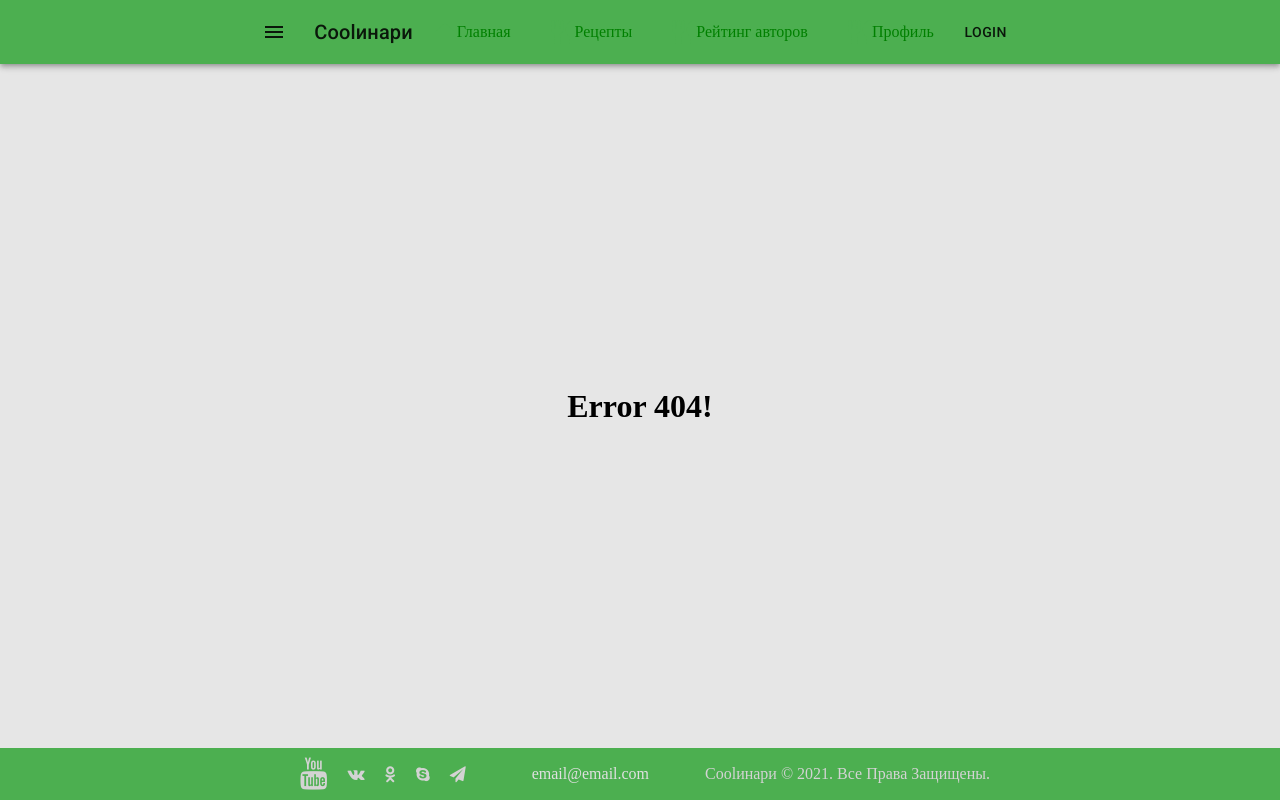
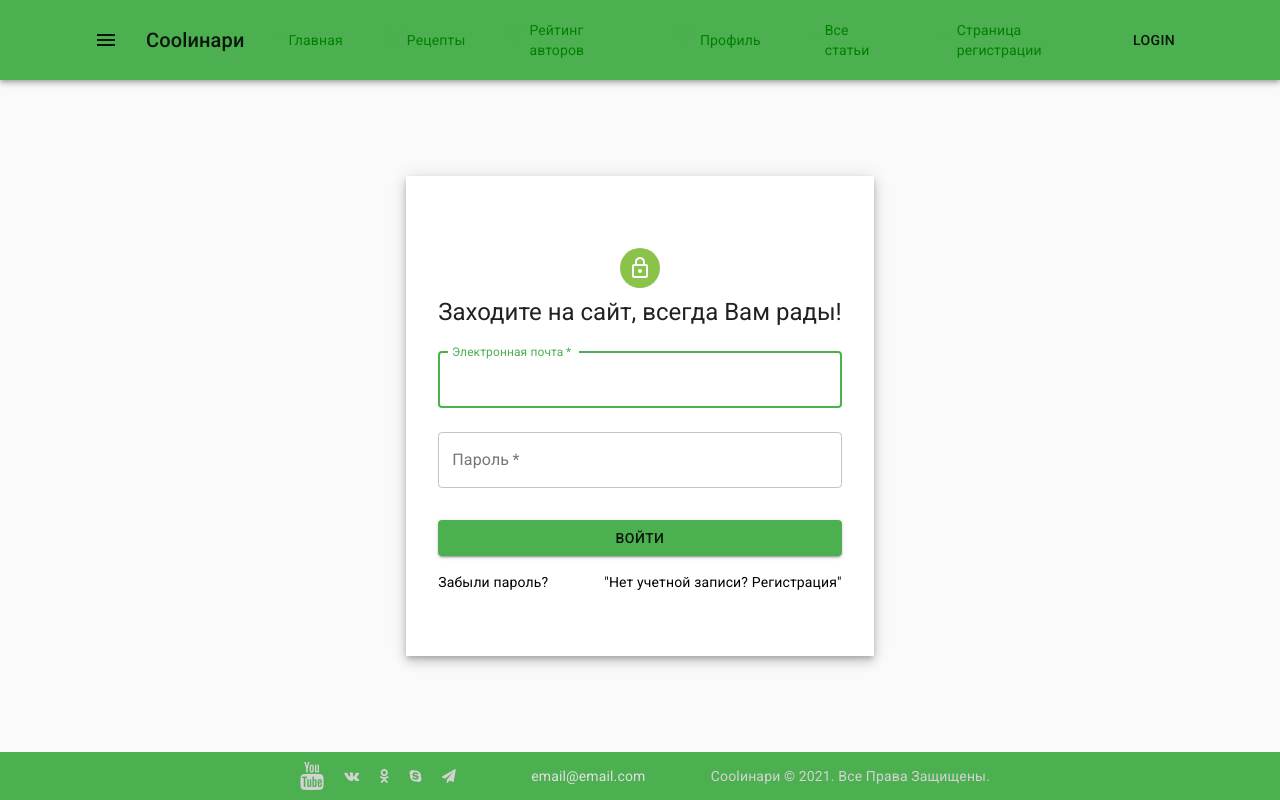
Before and after one commit to danteast/cooking_site, a React (Create React App) app: page /login in a window 1280 px wide. Before the commit this address had no page. Built offline with nearby package versions, Linux system fonts and the light colour scheme.

Commit message:
добавил страницу регистрации и все статьи(пока пустая)

```diff
--- a/src/components/Menu.jsx
+++ b/src/components/Menu.jsx
@@ -41,6 +41,18 @@ const Menu = () => {
                     <Heading>Профиль</Heading>
                 </LinkDiv>
             </NavLink>
+            <NavLink exact to='/AllArticles' activeClassName={selected_link}>
+                <LinkDiv>
+                    <HomeIcon color='primary' />
+                    <Heading>Все статьи</Heading>
+                </LinkDiv>
+            </NavLink>
+            <NavLink exact to='/WelcomePage' activeClassName={selected_link}>
+                <LinkDiv>
+                    <HomeIcon color='primary' />
+                    <Heading>Страница регистрации</Heading>
+                </LinkDiv>
+            </NavLink>
         </div>
     );
 };
--- /dev/null
+++ b/src/pages/AllArticles.jsx
@@ -0,0 +1,11 @@
+import React from 'react';
+
+const AllArticles = () => {
+    return (
+        <div>
+            <h1>Все статьи</h1>
+        </div>
+    );
+}
+
+export default AllArticles;
--- /dev/null
+++ b/src/pages/Login.jsx
@@ -0,0 +1,115 @@
+import React from 'react';
+import Paper from '@material-ui/core/Paper';
+import CssBaseline from '@material-ui/core/CssBaseline';
+import TextField from '@material-ui/core/TextField';
+import Avatar from '@material-ui/core/Avatar';
+import Button from '@material-ui/core/Button';
+import Grid from '@material-ui/core/Grid';
+import Typography from '@material-ui/core/Typography';
+import Link from '@material-ui/core/Link';
+import LockOutlinedIcon from '@material-ui/icons/LockOutlined';
+import { makeStyles } from '@material-ui/core/styles';
+
+
+
+const useStyles = makeStyles(theme => ({
+  root: {
+    display: 'flex',
+    flexDirection: 'column',
+    alignItems: 'center',
+  },
+
+  paper: {
+    margin: theme.spacing(8, 4),
+    display: 'flex',
+    flexDirection: 'column',
+    alignItems: 'center',
+
+  },
+  avatar: {
+    margin: theme.spacing(1),
+    backgroundColor: theme.palette.secondary.main,
+  },
+  form: {
+    width: '100%',
+    marginTop: theme.spacing(1),
+    display: 'flex',
+    flexDirection: 'column',
+    alignItems: 'center',
+  },
+  submit: {
+    margin: theme.spacing(3, 0, 2),
+  },
+}));
+
+const Login = ({onSigninSubmit, email, onEmailChange, password, onPasswordChahge}) => {
+  const classes = useStyles();
+
+  return (
+    <Grid container component="main" className={classes.root}>
+      <CssBaseline />
+      <Grid item xs={false} sm={4} md={7} className={classes.image} />
+      <Grid item xs={12} sm={8} md={5} component={Paper} elevation={6} square>
+        <div className={classes.paper}>
+          <Avatar className={classes.avatar}>
+            <LockOutlinedIcon />
+          </Avatar>
+          <Typography component="h1" variant="h5">
+            Заходите на сайт, всегда Вам рады!
+          </Typography>
+          <form className={classes.form} onSubmit={onSigninSubmit} noValidate>
+            <TextField
+              variant="outlined"
+              margin="normal"
+              required
+              fullWidth
+              id="email"
+              label="Электронная почта"
+              name="email"
+              autoComplete="email"
+              autoFocus
+              value={email}
+              onChange={onEmailChange}
+            />
+            <TextField
+              variant="outlined"
+              margin="normal"
+              required
+              fullWidth
+              name="password"
+              label="Пароль"
+              type="password"
+              id="password"
+              autoComplete="current-password"
+              value={password}
+              onChange={onPasswordChahge}
+            />
+            <Button
+              type="submit"
+              fullWidth
+              variant="contained"
+              color="primary"
+              className={classes.submit}
+            >
+              Войти
+            </Button>
+            <Grid container>
+              <Grid item xs>
+                <Link href="#" variant="body2">
+                  Забыли пароль?
+                </Link>
+              </Grid>
+              <Grid item>
+                <Link href="#" variant="body2">
+                  "Нет учетной записи? Регистрация"
+                </Link>
+              </Grid>
+            </Grid>
+          </form>
+        </div>
+      </Grid>
+    </Grid>
+  );
+}
+
+export default Login;
--- a/src/pages/RootRouter.jsx
+++ b/src/pages/RootRouter.jsx
@@ -6,6 +6,10 @@ import Profile from './Profile';
 import Recipe from './Recipe';
 import Recipes from './Recipes';
 import Authors from './Authors';
+import Login from './Login';
+import AllArticles from './AllArticles';
+import WelcomePage from './WelcomePage';
+
 
 const RootRouter = () => {
     return (
@@ -16,6 +20,9 @@ const RootRouter = () => {
                 <Route path='/recipes/:id' render={() => <Recipe />} />
                 <Route path='/authors' render={() => <Authors />} />
                 <Route path='/profile' render={() => <Profile />} />
+                <Route path='/login' render={() => <Login />} />
+                <Route path='/AllArticles' render={() => <AllArticles />} />
+                <Route path='/welcomePage' render={() => <WelcomePage />} />
                 <Route render={() => <Error404 />} />
             </Switch>
         </>
--- /dev/null
+++ b/src/pages/WelcomePage.jsx
@@ -0,0 +1,37 @@
+import React from 'react';
+import Login from './Login';
+
+
+class WelcomePage extends React.Component {
+  state ={
+    email: '',
+    password: ''
+  }
+  onEmailChange = (e) =>{
+    this.setState({
+        email: e.target.value
+    })
+  }
+  onPasswordChahge = (e) =>{
+    this.setState({
+      password: e.target.value
+    })
+  }
+  onSigninSubmit = (e) =>{
+    e.preventDefault();
+    console.log('email: ' + this.state.email + ', password: ' + this.state.password);
+  }
+  render() {
+    return(
+      <Login
+        onSigninSubmit={this.onSigninSubmit}
+        onEmailChange={this.onEmailChange}
+        email={this.state.email}
+        password={this.state.password}
+        onPasswordChahge={this.onPasswordChahge}
+      />
+    )
+  }
+}
+
+export default WelcomePage;
```
